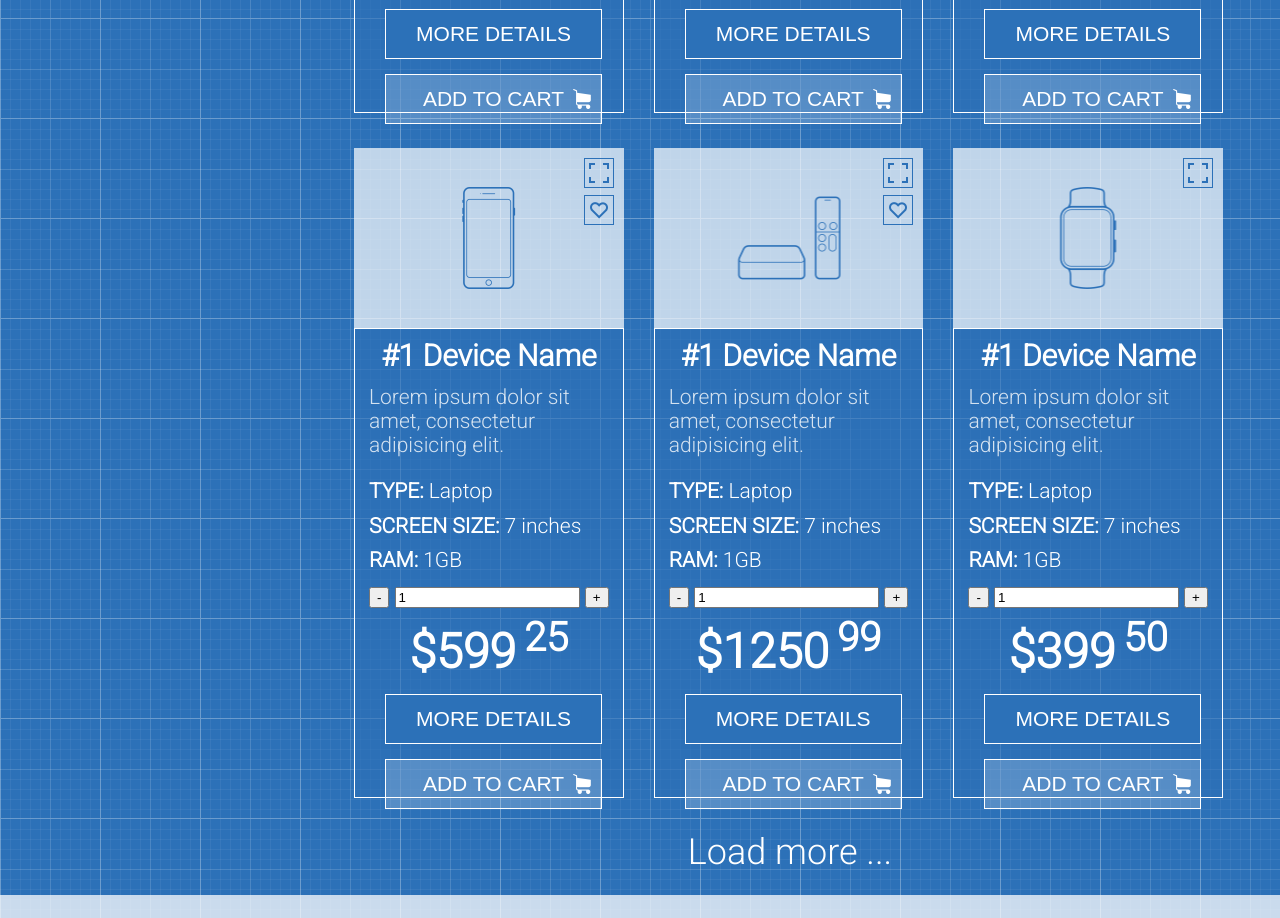
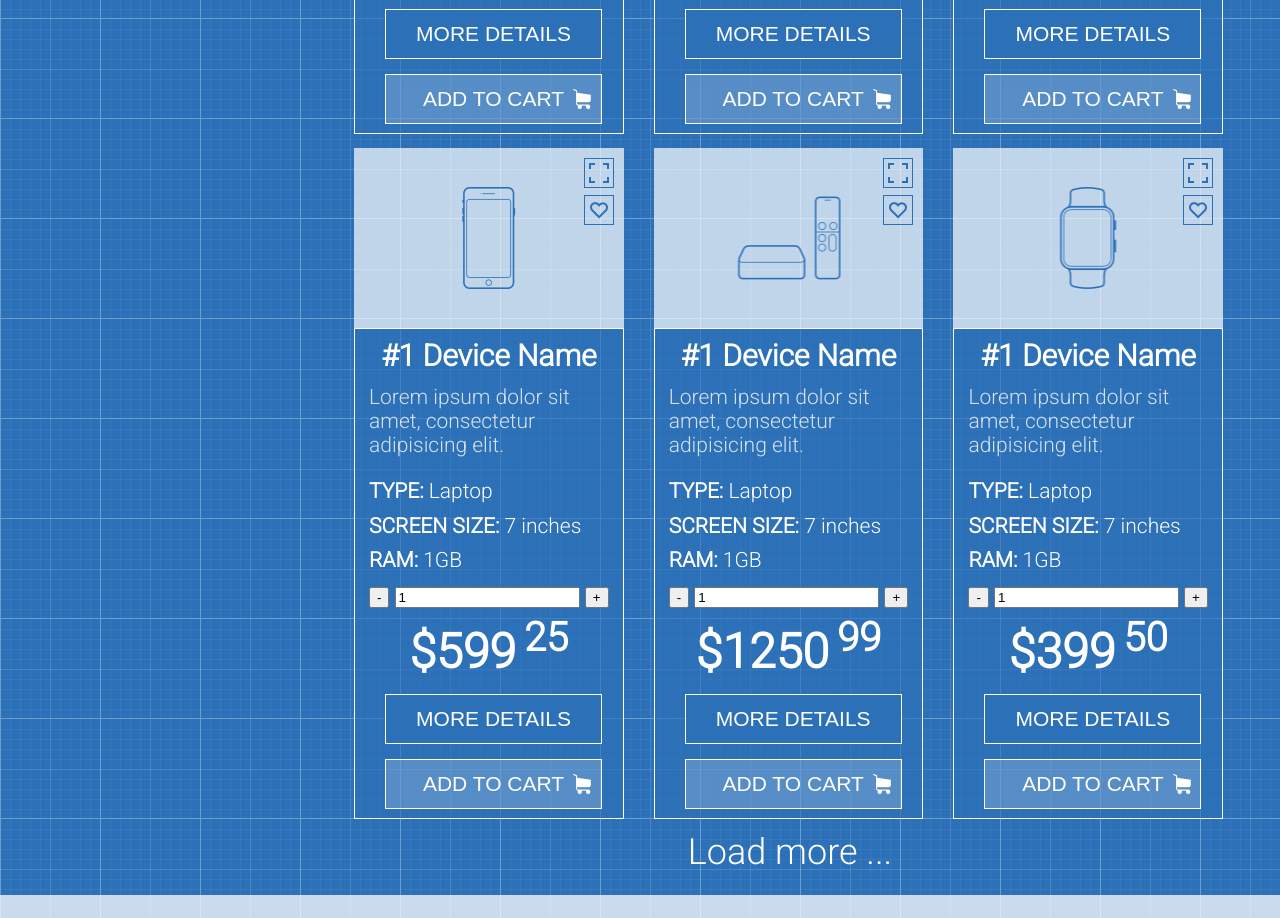
Before and after one commit to Sergio-Mitico/demo_shop, a plain HTML site: page index.html in a window 1280 px wide. Shown: the part 1882-2800 px from the top of the page. Drawn offline with nearby package versions, Linux system fonts and the light colour scheme; files whose address does not match are found by name.

Commit message:
create fix body product+slider

```diff
--- a/index.html
+++ b/index.html
@@ -425,7 +425,7 @@
 						<div class="product-image">
 							<img src="images/clock_smart.png" alt="">
 							<div class="zoom"></div>
-							<div class="like.liked"></div>
+							<div class="like liked"></div>
 						</div>
 						<div class="product-body">
 							<div class="product-title">#1 Device Name</div>
--- a/style.css
+++ b/style.css
@@ -476,7 +476,7 @@ h2 {
 
 .product-body {
   border: 1px solid white;
-  height: 470px;
+  height:auto;
   width: 100%;
   background-color: rgba(44, 113, 184, 0.6);
   margin-left: -16px;
```
